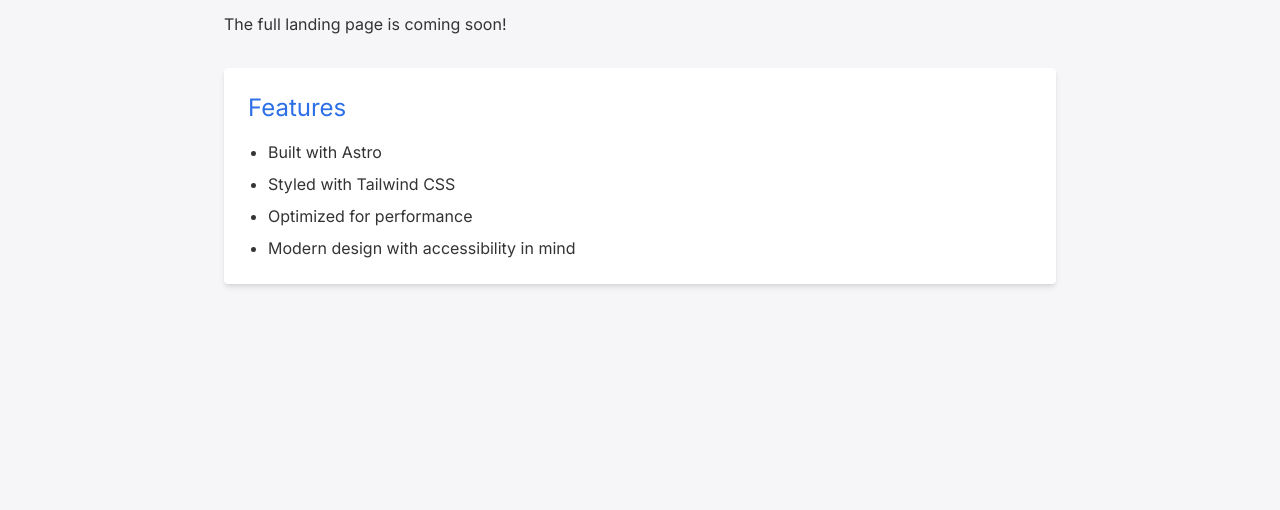
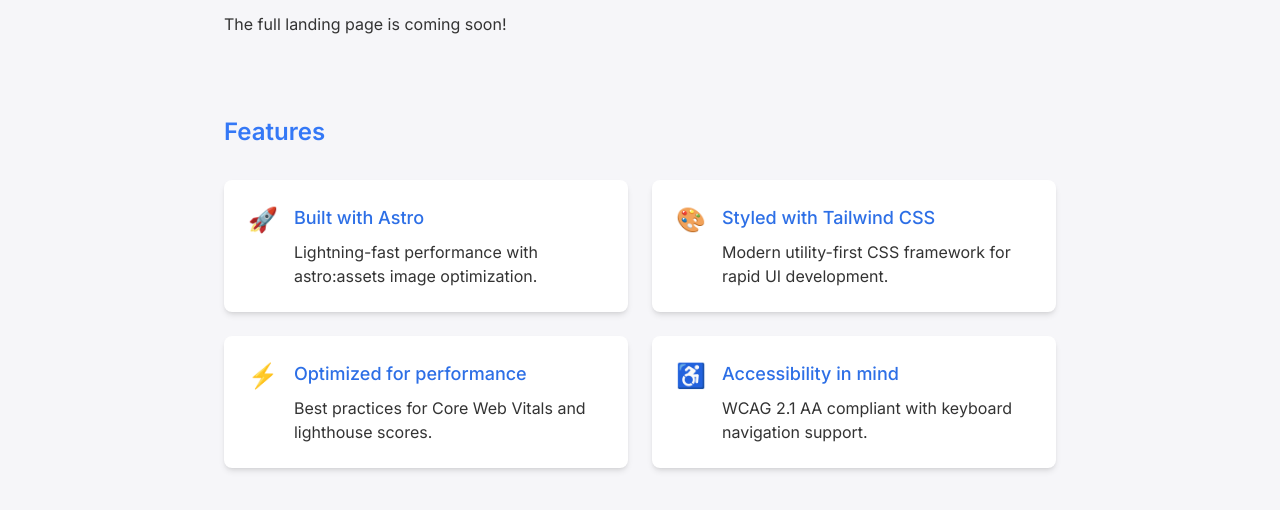
Before and after one commit to jaskiel123/modern-site, an Astro site: page / in a window 1280 px wide. Shown: the part 128-638 px from the top of the page. Built offline with nearby package versions, Linux system fonts and the light colour scheme; Astro itself is replaced by a stand-in of ours.

Commit message:
Add Framer Motion fade-in animations with prefers-reduced-motion support

```diff
--- a/astro.config.mjs
+++ b/astro.config.mjs
@@ -1,10 +1,12 @@
 import { defineConfig } from 'astro/config';
 import tailwind from '@astrojs/tailwind';
+import react from '@astrojs/react';
 
 // https://astro.build/config
 export default defineConfig({
   integrations: [
-    tailwind()
+    tailwind(),
+    react() // Add React integration for Framer Motion
   ],
   outDir: './dist',
   server: {
--- /dev/null
+++ b/src/components/FeatureCard.jsx
@@ -0,0 +1,47 @@
+import React, { useEffect, useRef } from 'react';
+import { motion, useAnimation, useInView } from 'framer-motion';
+
+// Check if user prefers reduced motion
+const prefersReducedMotion = typeof window !== 'undefined'
+  ? window.matchMedia('(prefers-reduced-motion: reduce)').matches
+  : false;
+
+export const FeatureCard = ({ children, className = '', delay = 0 }) => {
+  const controls = useAnimation();
+  const ref = useRef(null);
+  const isInView = useInView(ref, { once: true, amount: 0.2 });
+
+  useEffect(() => {
+    if (isInView) {
+      controls.start('visible');
+    }
+  }, [isInView, controls]);
+
+  // Animation variants with respect for reduced motion
+  const variants = {
+    hidden: { opacity: prefersReducedMotion ? 1 : 0, y: prefersReducedMotion ? 0 : 20 },
+    visible: {
+      opacity: 1,
+      y: 0,
+      transition: {
+        duration: prefersReducedMotion ? 0 : 0.5,
+        delay: prefersReducedMotion ? 0 : delay,
+        ease: 'easeOut'
+      }
+    }
+  };
+
+  return (
+    <motion.div
+      ref={ref}
+      className={`feature-card ${className}`}
+      initial="hidden"
+      animate={controls}
+      variants={variants}
+    >
+      {children}
+    </motion.div>
+  );
+};
+
+export default FeatureCard;
--- /dev/null
+++ b/src/components/FeaturesSection.jsx
@@ -0,0 +1,52 @@
+import React from 'react';
+import FeatureCard from './FeatureCard';
+
+const featuresData = [
+  {
+    title: "Built with Astro",
+    description: "Lightning-fast performance with astro:assets image optimization.",
+    icon: "🚀",
+  },
+  {
+    title: "Styled with Tailwind CSS",
+    description: "Modern utility-first CSS framework for rapid UI development.",
+    icon: "🎨",
+  },
+  {
+    title: "Optimized for performance",
+    description: "Best practices for Core Web Vitals and lighthouse scores.",
+    icon: "⚡",
+  },
+  {
+    title: "Accessibility in mind",
+    description: "WCAG 2.1 AA compliant with keyboard navigation support.",
+    icon: "♿",
+  },
+];
+
+export const FeaturesSection = () => {
+  return (
+    <div className="py-12">
+      <h2 className="text-2xl font-semibold text-primary-blue mb-8">Features</h2>
+      <div className="grid grid-cols-1 md:grid-cols-2 gap-6">
+        {featuresData.map((feature, index) => (
+          <FeatureCard
+            key={index}
+            className="bg-white p-6 rounded-lg shadow-md"
+            delay={index * 0.1} // Stagger the animations
+          >
+            <div className="flex items-start">
+              <span className="text-2xl mr-4" aria-hidden="true">{feature.icon}</span>
+              <div>
+                <h3 className="font-medium text-lg text-secondary-blue mb-2">{feature.title}</h3>
+                <p className="text-gray-700">{feature.description}</p>
+              </div>
+            </div>
+          </FeatureCard>
+        ))}
+      </div>
+    </div>
+  );
+};
+
+export default FeaturesSection;
--- a/src/pages/index.astro
+++ b/src/pages/index.astro
@@ -1,5 +1,6 @@
 ---
 import '../styles/global.css';
+import { FeaturesSection } from '../components/FeaturesSection';
 ---
 
 <!DOCTYPE html>
@@ -11,6 +12,12 @@ import '../styles/global.css';
   <link rel="preconnect" href="https://fonts.gstatic.com" crossorigin>
   <link href="https://fonts.googleapis.com/css2?family=Inter:wght@300;400;500;600;700&display=swap" rel="stylesheet">
   <title>AutoAI Systems</title>
+  <script>
+    // Check for prefers-reduced-motion and add a class to the HTML element
+    if (window.matchMedia('(prefers-reduced-motion: reduce)').matches) {
+      document.documentElement.classList.add('reduce-motion');
+    }
+  </script>
 </head>
 <body class="bg-light-gray text-dark-gray">
   <div class="bg-primary-blue text-white p-4 text-center">
@@ -20,15 +27,8 @@ import '../styles/global.css';
     <h1 class="text-4xl font-bold text-primary-blue mb-4">AutoAI Systems</h1>
     <p class="mb-8">The full landing page is coming soon!</p>
 
-    <div class="bg-white p-6 rounded shadow-md">
-      <h2 class="text-2xl text-secondary-blue mb-4">Features</h2>
-      <ul class="list-disc pl-5 space-y-2">
-        <li>Built with Astro</li>
-        <li>Styled with Tailwind CSS</li>
-        <li>Optimized for performance</li>
-        <li>Modern design with accessibility in mind</li>
-      </ul>
-    </div>
+    <!-- React component with Framer Motion animations -->
+    <FeaturesSection client:visible />
   </main>
 </body>
 </html>
--- a/src/styles/global.css
+++ b/src/styles/global.css
@@ -17,3 +17,30 @@ main {
 h1 {
   color: #3478F6;
 }
+
+/* Support for prefers-reduced-motion */
+@media (prefers-reduced-motion: reduce) {
+  *, ::before, ::after {
+    animation-duration: 0.01ms !important;
+    animation-iteration-count: 1 !important;
+    transition-duration: 0.01ms !important;
+    scroll-behavior: auto !important;
+  }
+}
+
+/* Styling for the feature cards */
+.feature-card {
+  border-radius: 0.5rem;
+  transition: transform 0.2s ease-in-out, box-shadow 0.2s ease-in-out;
+}
+
+.feature-card:hover:not(.reduce-motion *) {
+  transform: translateY(-5px);
+  box-shadow: 0 10px 20px rgba(0, 0, 0, 0.1);
+}
+
+/* Additional safety class for reduced motion */
+.reduce-motion * {
+  transition: none !important;
+  animation: none !important;
+}
```
Also changed, not shown: package.json (+7 -1 lines), tsconfig.json (added, +16 -0 lines).
